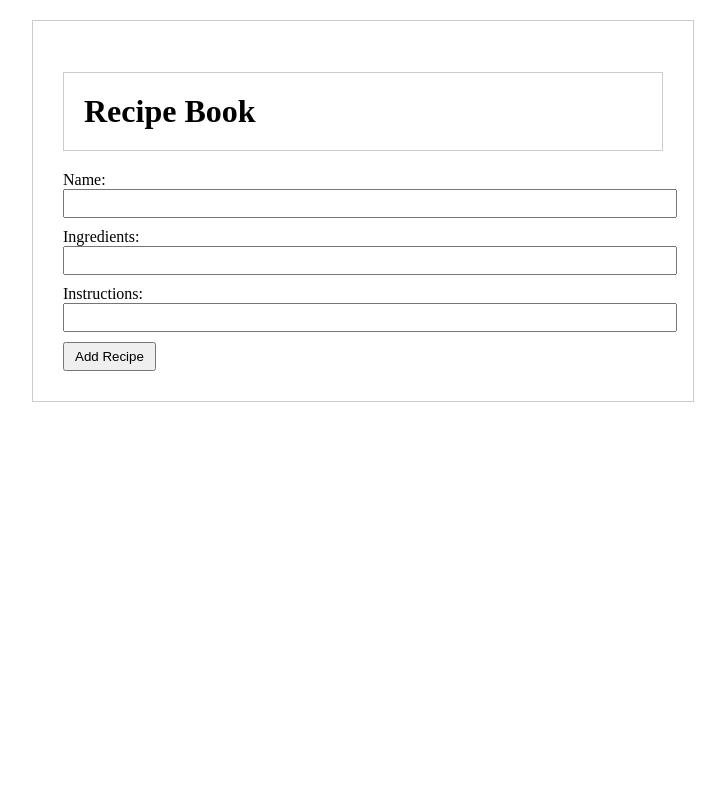
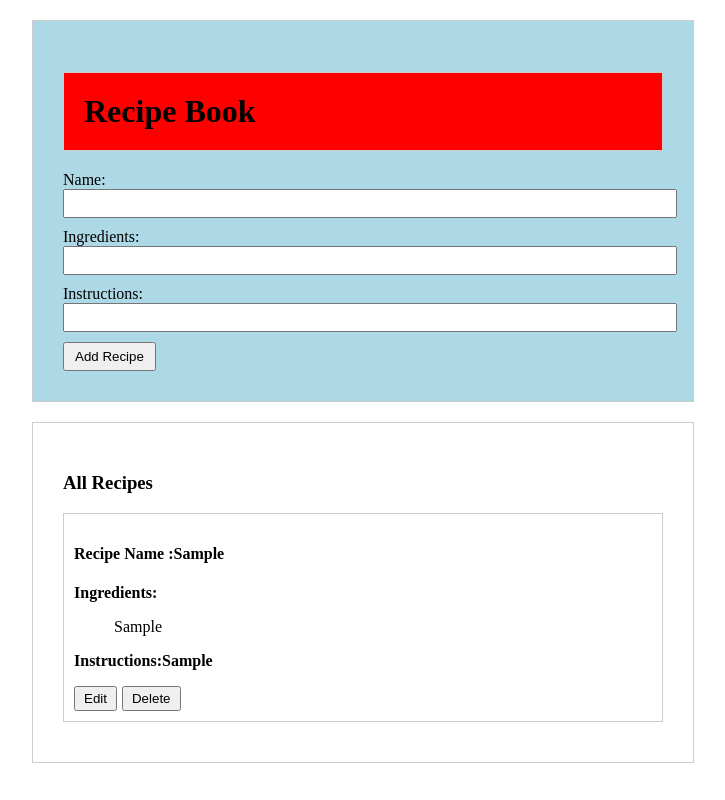
Before and after one commit to Mitesh8625/recipe_react, a React (Vite) app in the folder my-app/: page / in a window 1280 px wide. Both pictures are taken after typing "Sample", "Sample", "Sample" into the empty fields and a click on the button "Add Recipe". Shown: the whole page, without its empty margins (277-1002 px from the left). Built offline with nearby package versions, Linux system fonts and the light colour scheme.

Commit message:
recipe-4

```diff
--- a/my-app/src/components/Recipe.jsx
+++ b/my-app/src/components/Recipe.jsx
@@ -1,4 +1,4 @@
-import { useState } from "react"
+import { useEffect, useState } from "react"
 
 export default function Recipe()
 {
@@ -7,6 +7,7 @@ export default function Recipe()
     const [ingredients,setIngredients]=useState("");
      const [instructions,setInstruction]=useState("");
      const [recipes,setRecipes]=useState([]);
+     const[editingId,setEditingId]=useState(null);
 
 
      // Save REcipe to localstorage
@@ -16,7 +17,12 @@ export default function Recipe()
 
      }
 
-     //
+     //Load recipes
+
+       useEffect(()=>{
+        const storedRecipes=JSON.parse(localStorage.getItem("recipes"))||[];
+        setRecipes(storedRecipes);
+       },[])
 
      //add recipes
      const handleSubmit=(e)=>{
@@ -25,6 +31,15 @@ export default function Recipe()
         {
             alert("Please fill all fields");
             return;
+        }
+
+        if(editingId)
+        {
+            const updatedRecipes=recipes.map((r)=>
+            r.id===editingId?{...r,name:recipename,ingredients,ingredients} :r
+        )
+        saveRecipes(updatedRecipes);
+        setEditingId(null);
         }
         else
         {const newRecipe={
@@ -42,10 +57,16 @@ export default function Recipe()
 
      }
 
+     //Delet Recipe
+     const handleDelete=(id)=>{
+        const updatedRecipes=recipes.filter((r)=>r.id!==id)
+        saveRecipes(updatedRecipes);
+     }
+
     return(
         <>
-        <div style={{maxWidth:"600px", margin:"20px auto", border:"1px solid #ccc",padding:"30px"}}>
-            <h1 style={{marginBottom:"20px", border:"1px solid #ccc",padding:"20px"}}>Recipe Book </h1>
+        <div style={{maxWidth:"600px", margin:"20px auto", border:"1px solid #ccc",padding:"30px", background:"lightblue"}}>
+            <h1 style={{marginBottom:"20px", border:"1px solid #ccc",padding:"20px", background:"red"}}>Recipe Book </h1>
             <form onSubmit={handleSubmit}>
                 <div style={{marginBottom:"10px"}}>
                     <label>Name:</label><br />
@@ -65,6 +86,20 @@ export default function Recipe()
                 <button style={{padding:"5px 10px " }} type="submit"> Add Recipe</button>
             </form>
         </div>
+          <div style={{maxWidth:"600px", margin:"20px auto", border:"1px solid #ccc",padding:"30px"}}>
+          <h3>All Recipes</h3>
+          {recipes.length===0 && <p>No recipes Added yet</p>}
+          {recipes.map((r)=>(
+            <div key={r.id} style={{border:"1px solid #ccc", padding:"10px",marginBottom:"10px"}}>
+                <h4>Recipe Name :{r.name}</h4>
+                <p><strong>Ingredients:</strong></p>
+                <ul>{r.ingredients}</ul>
+                <p><strong>Instructions:{r.instructions}</strong></p>
+                <button style={{padding:"3px 8px ", marginRight:"5px"}}>Edit</button>
+                 <button style={{padding:"3px 8px "}} onClick={()=>handleDelete(r.id)}>Delete</button>
+                  </div>
+          ))}
+          </div>
         </>
     )
 }
```
